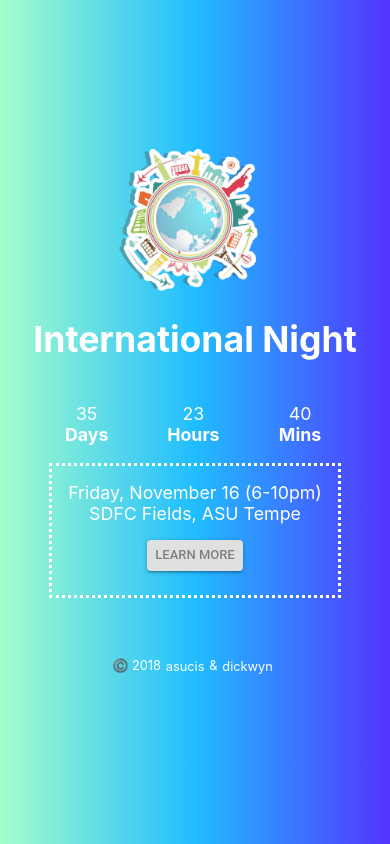
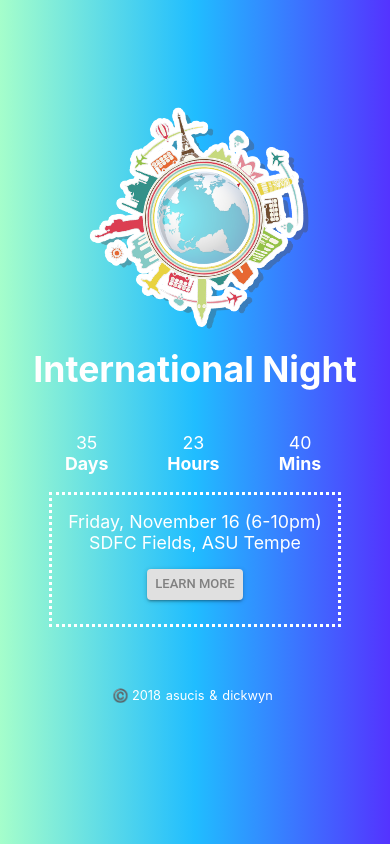
Before and after one commit to asucis/international-night-2018, a React (Create React App) app: page / in a window 390 px wide. Built offline with nearby package versions, Linux system fonts and the light colour scheme.

Commit message:
update rotating direction and add google analytics code

```diff
--- a/public/index.html
+++ b/public/index.html
@@ -20,6 +20,15 @@
       Learn how to configure a non-root public URL by running `npm run build`.
     -->
     <title>International Night</title>
+    <!-- Global site tag (gtag.js) - Google Analytics -->
+    <script async src="https://www.googletagmanager.com/gtag/js?id=UA-64177134-4"></script>
+    <script>
+      window.dataLayer = window.dataLayer || [];
+      function gtag(){dataLayer.push(arguments);}
+      gtag('js', new Date());
+
+      gtag('config', 'UA-64177134-4');
+    </script>
   </head>
   <body>
     <noscript>
--- a/src/App.css
+++ b/src/App.css
@@ -3,16 +3,20 @@
 }
 
 .App-logo {
-  animation: App-logo-spin infinite 20s linear;
+  animation: App-logo-spin infinite 30s linear;
   height: 40vmin;
+}
+
+@media only screen and (max-width: 600px) {
+  .App-logo {
+    height: 55vmin;
+  }
 }
 
 .App-header {
   background: #5433FF;  /* fallback for old browsers */
-background: -webkit-linear-gradient(to right, #A5FECB, #20BDFF, #5433FF);  /* Chrome 10-25, Safari 5.1-6 */
-background: linear-gradient(to right, #A5FECB, #20BDFF, #5433FF); /* W3C, IE 10+/ Edge, Firefox 16+, Chrome 26+, Opera 12+, Safari 7+ */
-
-
+  background: -webkit-linear-gradient(to right, #A5FECB, #20BDFF, #5433FF);  /* Chrome 10-25, Safari 5.1-6 */
+  background: linear-gradient(to right, #A5FECB, #20BDFF, #5433FF); /* W3C, IE 10+/ Edge, Firefox 16+, Chrome 26+, Opera 12+, Safari 7+ */
   min-height: 100vh;
   display: flex;
   flex-direction: column;
@@ -29,10 +33,10 @@ background: linear-gradient(to right, #A5FECB, #20BDFF, #5433FF); /* W3C, IE 10+
 
 @keyframes App-logo-spin {
   from {
-    transform: rotate(0deg);
+    transform: rotate(360deg);
   }
   to {
-    transform: rotate(360deg);
+    transform: rotate(0deg);
   }
 }
 
--- a/src/App.js
+++ b/src/App.js
@@ -36,8 +36,7 @@ class App extends Component {
             </div>
           </div>
           <div className="credits">
-            <span role="img" aria-label="copyright">©️ </span>
-             2018
+            <span role="img" aria-label="copyright">©️ 2018</span>
             <a
             className="credits-link"
             href="https://asucis.com"
```
